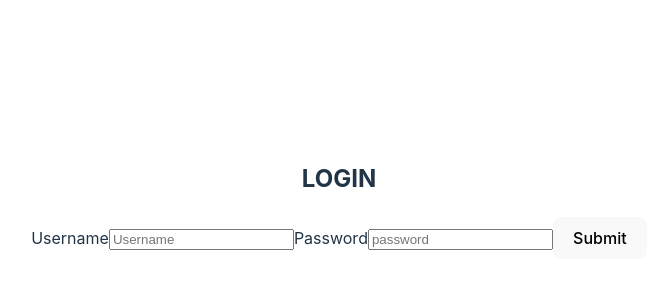
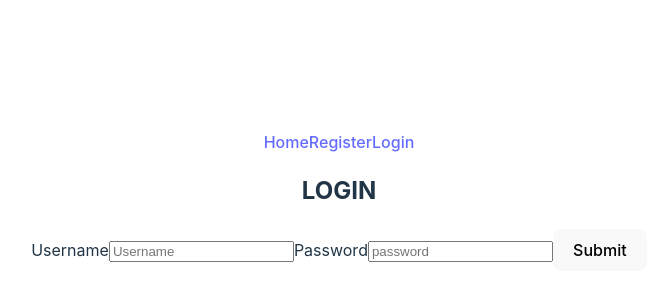
Before and after one commit to fsaptdemo/water_my_plants, a React (Vite) app in the folder plants/: page /login in a window 1280 px wide. Shown: the part 200-500 px from the top of the page, without its empty margins (301-959 px from the left). Built offline with nearby package versions, Linux system fonts and the light colour scheme.

Commit message:
nav created

```diff
--- a/plants/src/App.jsx
+++ b/plants/src/App.jsx
@@ -7,6 +7,7 @@ import Home from "./components/Home";
 import Register from "./components/Register";
 import Login from "./components/Login";
 import Account from "./components/Account";
+import NavBar from "./components/Navbar";
 
 function App() {
   const [token, setToken] = useState(null);
@@ -15,6 +16,7 @@ function App() {
   return (
     <div>
       <BrowserRouter>
+        <NavBar token={token} setToken={setToken} />
         <Routes>
           <Route path="/" element={<Home />} />
           <Route path="/register" element={<Register setToken={setToken} />} />
--- a/plants/src/components/Navbar.jsx
+++ b/plants/src/components/Navbar.jsx
@@ -0,0 +1,29 @@
+import { NavLink, useNavigate } from "react-router-dom";
+
+function NavBar(props) {
+  const navigate = useNavigate();
+
+  const logoutUser = () => {
+    props.setToken(null);
+    navigate("/");
+  };
+
+  if (props.token) {
+    return (
+      <nav>
+        <NavLink to="/">Home</NavLink>
+        <NavLink to="/account">Account</NavLink>
+        <a onClick={logoutUser}>Logout</a>
+      </nav>
+    );
+  }
+  return (
+    <nav>
+      <NavLink to="/">Home</NavLink>
+      <NavLink to="/register">Register</NavLink>
+      <NavLink to="/login">Login</NavLink>
+    </nav>
+  );
+}
+
+export default NavBar;
```
